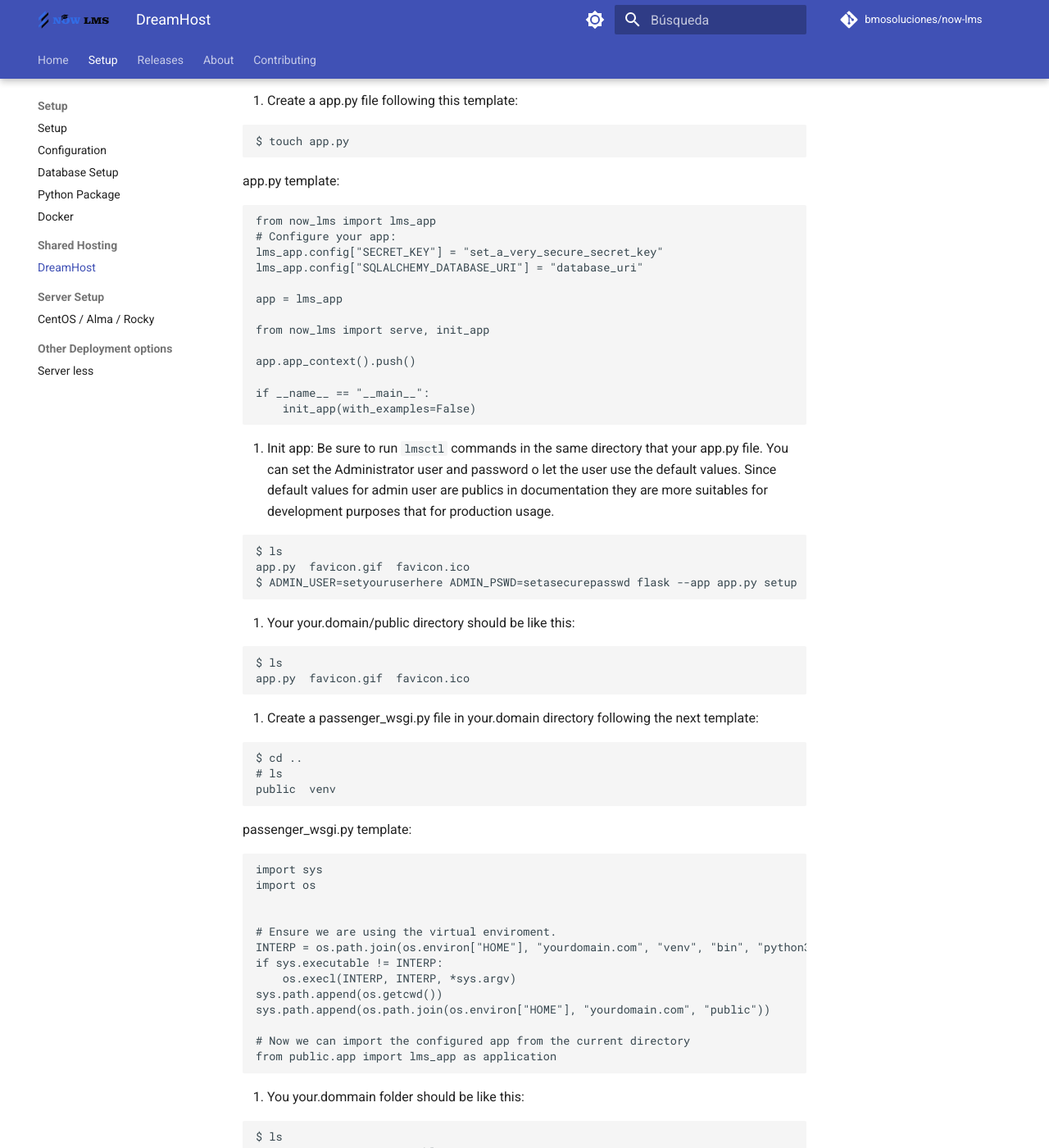
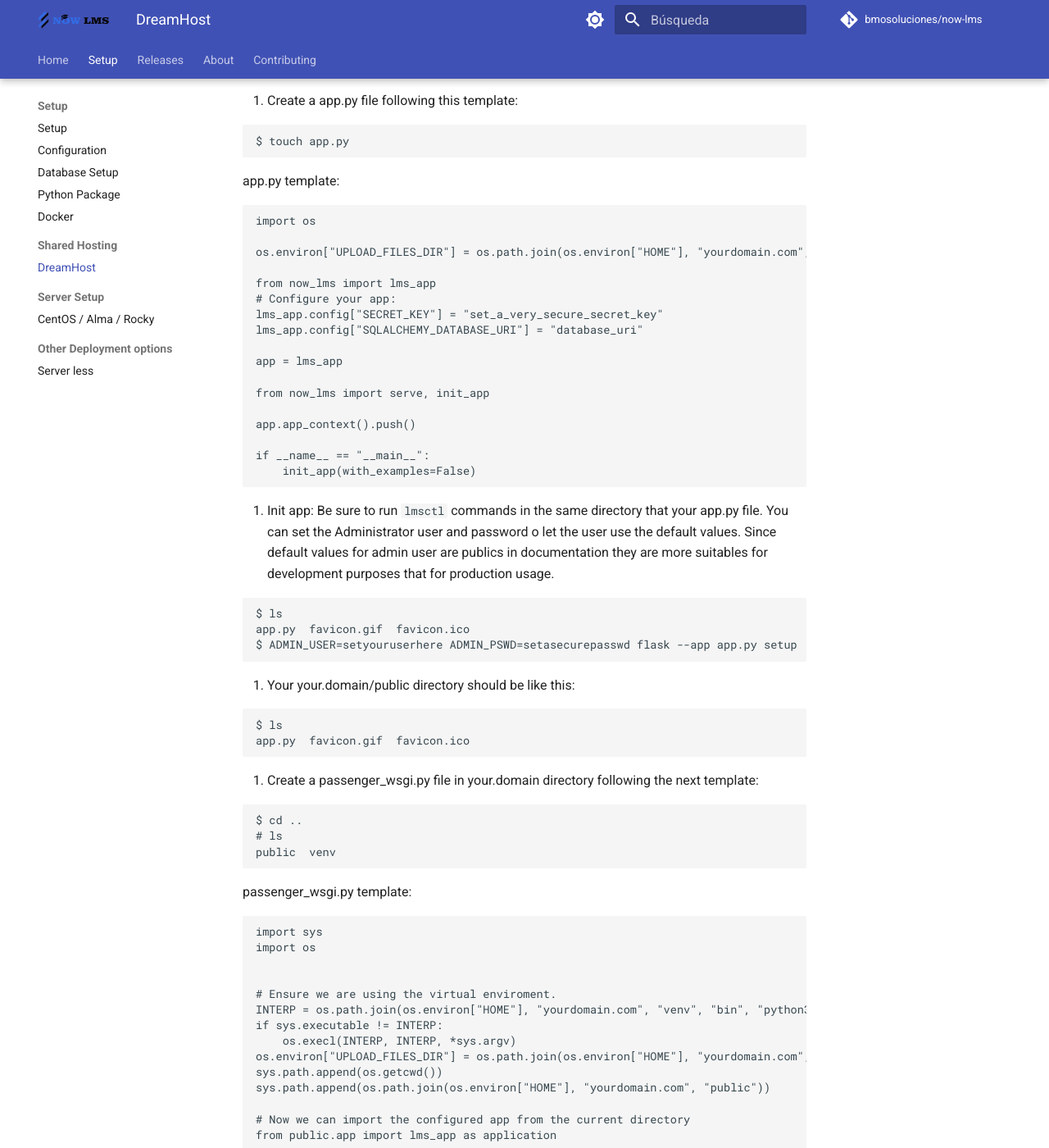
Before and after one commit to bmosoluciones/now-lms, an MkDocs documentation site: the page built from docs/dreamhost.md, in a window 1280 px wide and 1400 px high, scrolled down 1153 px. Shown: the whole window at 82% size. Built offline with MkDocs 1.6.1 and Material for MkDocs 9.7.7, drawn with Linux system fonts in a browser that asks for light colours; comment, search, counter and statistics services are not loaded.

Commit message:
Update dreamhost.md
Signed-off-by: William Moreno <williamjmorenor@gmail.com>

````diff
--- a/docs/dreamhost.md
+++ b/docs/dreamhost.md
@@ -62,6 +62,10 @@
 
 app.py template:
 ```
+import os
+
+os.environ["UPLOAD_FILES_DIR"] = os.path.join(os.environ["HOME"], "yourdomain.com", "public", "files")
+
 from now_lms import lms_app
 # Configure your app:
 lms_app.config["SECRET_KEY"] = "set_a_very_secure_secret_key"
@@ -114,6 +118,7 @@
 INTERP = os.path.join(os.environ["HOME"], "yourdomain.com", "venv", "bin", "python3")
 if sys.executable != INTERP:
     os.execl(INTERP, INTERP, *sys.argv)
+os.environ["UPLOAD_FILES_DIR"] = os.path.join(os.environ["HOME"], "yourdomain.com", "public", "files")
 sys.path.append(os.getcwd())
 sys.path.append(os.path.join(os.environ["HOME"], "yourdomain.com", "public"))
 
````
